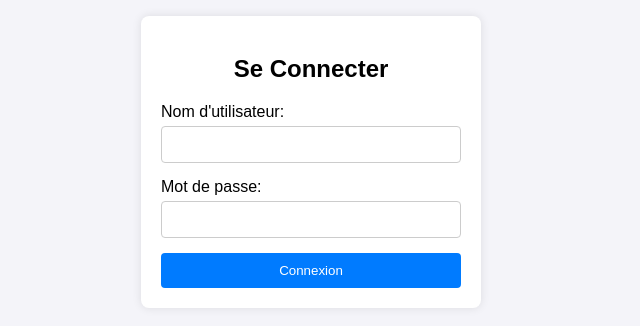
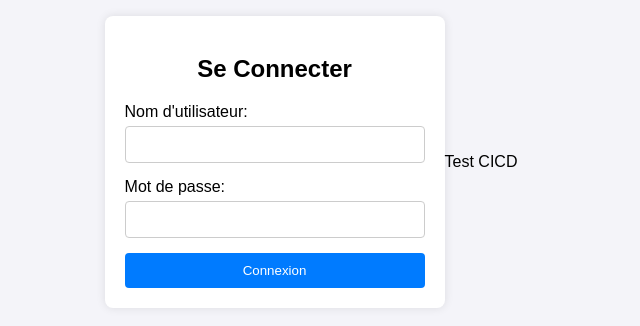
Before and after one commit to AbelPouillet/testCICD, a plain HTML site: page index.html in a window 1280 px wide. Shown: the part 238-564 px from the top of the page, without its empty margins (329-969 px from the left). Drawn offline with Linux system fonts and the light colour scheme.

Commit message:
test cicd

```diff
--- a/index.html
+++ b/index.html
@@ -70,5 +70,8 @@
     </form>
 </div>
 
+<div>
+    Test CICD
+</div>
 </body>
 </html>
```
